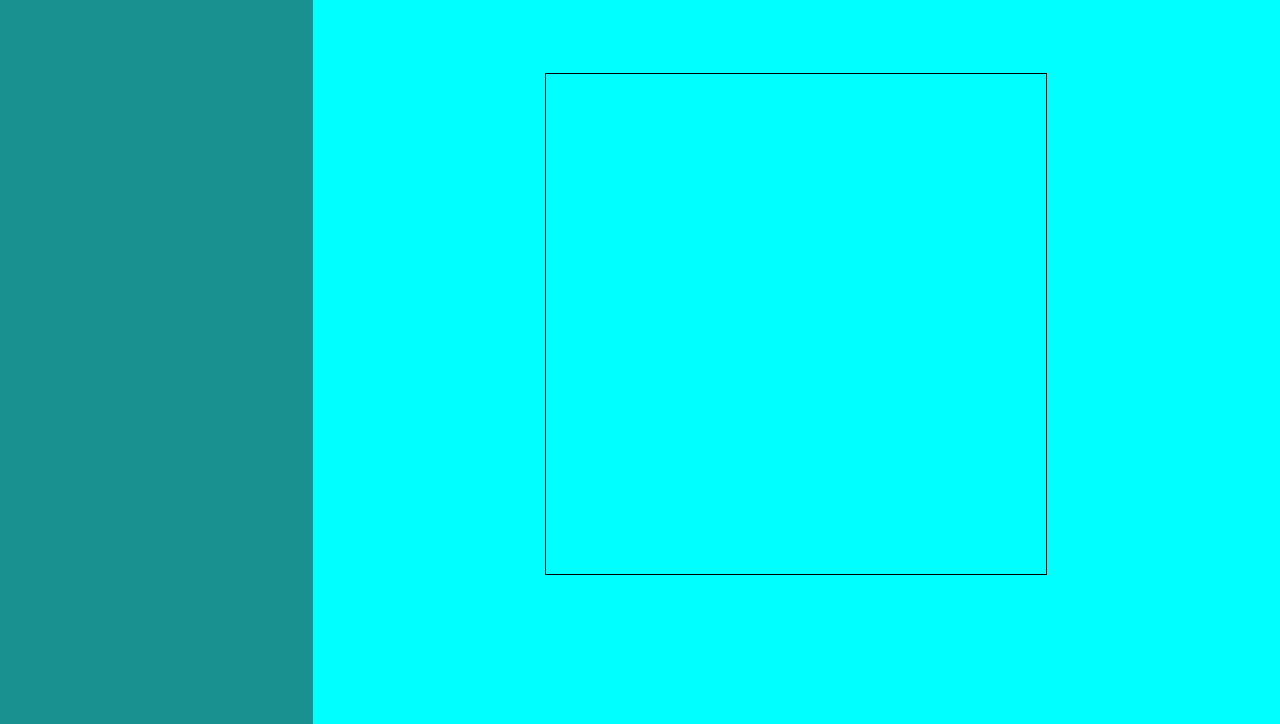
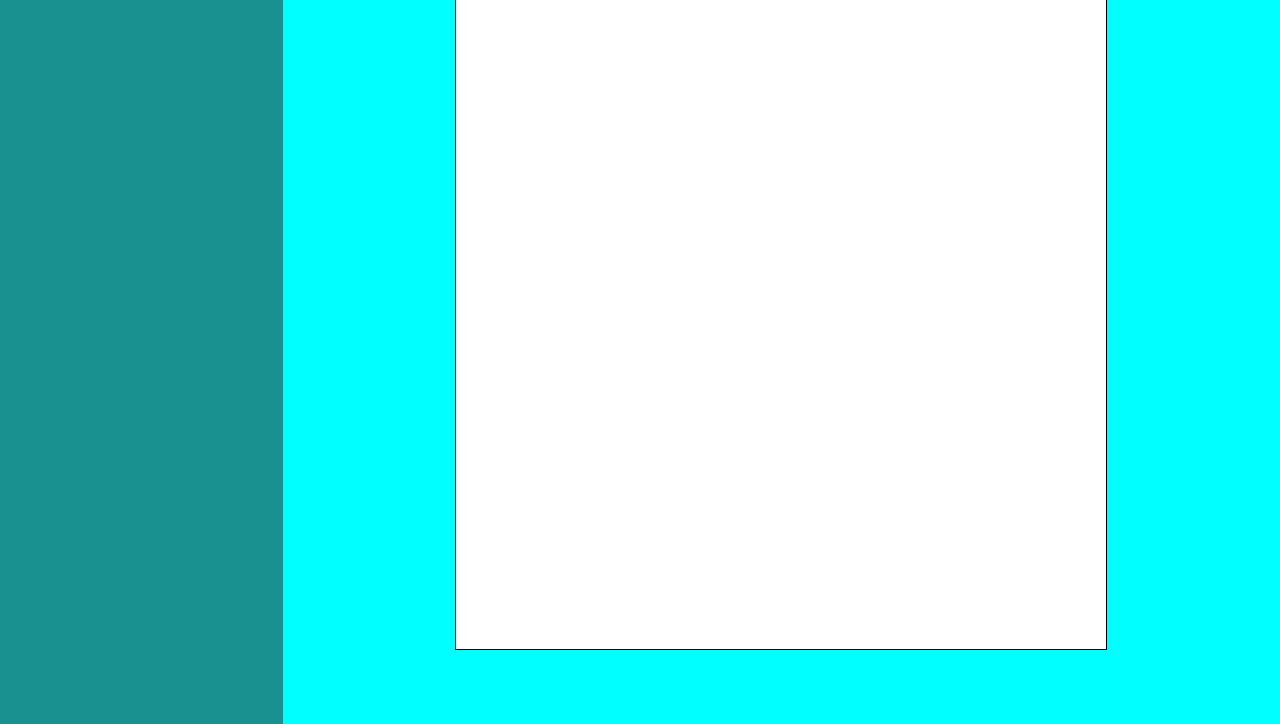
Before and after one commit to Z3BINI/etch-a-sketch, a plain HTML site: page index.html in a window 1280 px wide. Shown: the part 76-800 px from the top of the page. Drawn offline with Linux system fonts and the light colour scheme.

Commit message:
Adjusted etch-a-sketch size, white bg

```diff
--- a/css/style.css
+++ b/css/style.css
@@ -25,8 +25,9 @@ div.workArea {
 }
 
 div.gridContainer {
-    width: 500px;
-    height: 500px;
+    width: 650px;
+    height: 650px;
     border: 1px solid black;
     display: flex;
+    background-color: white;
 }
```
